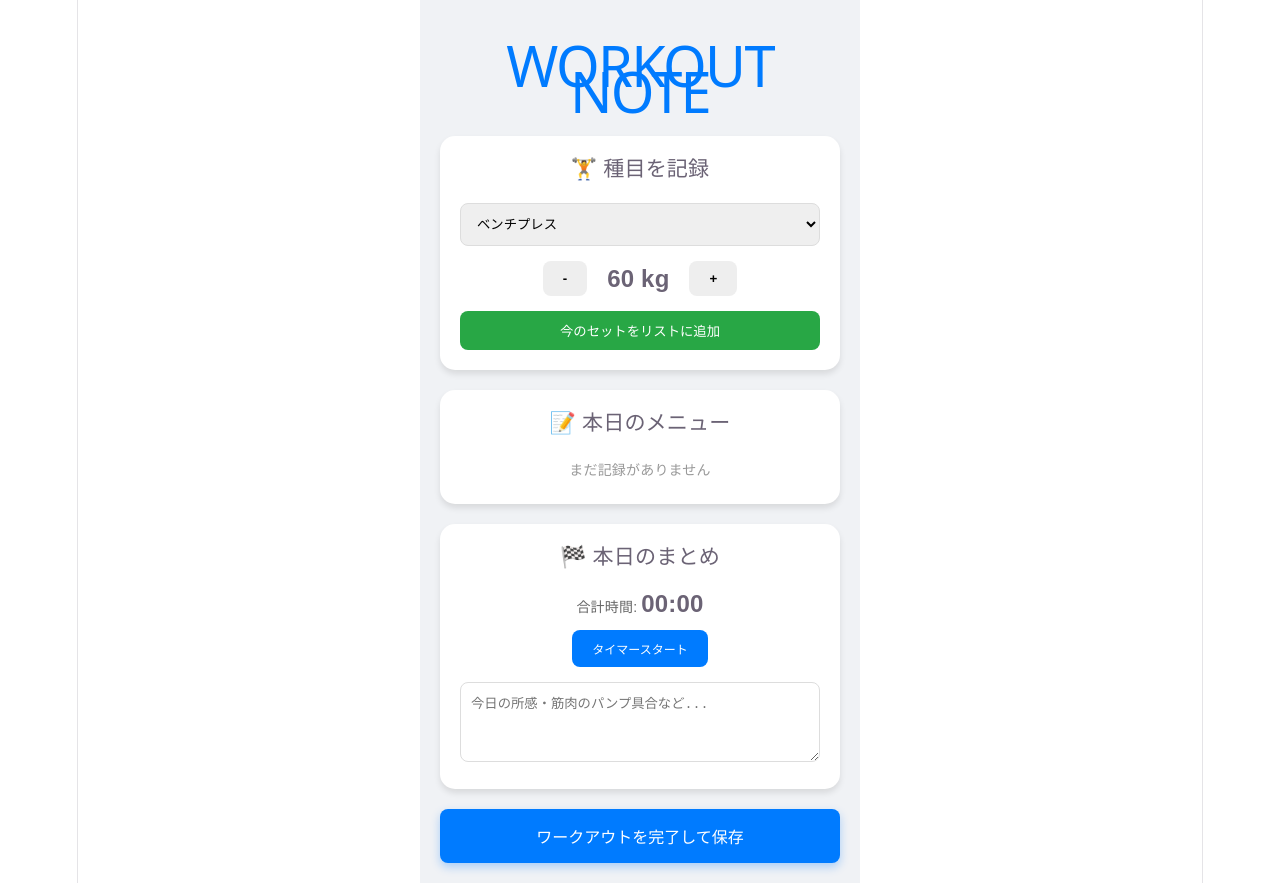
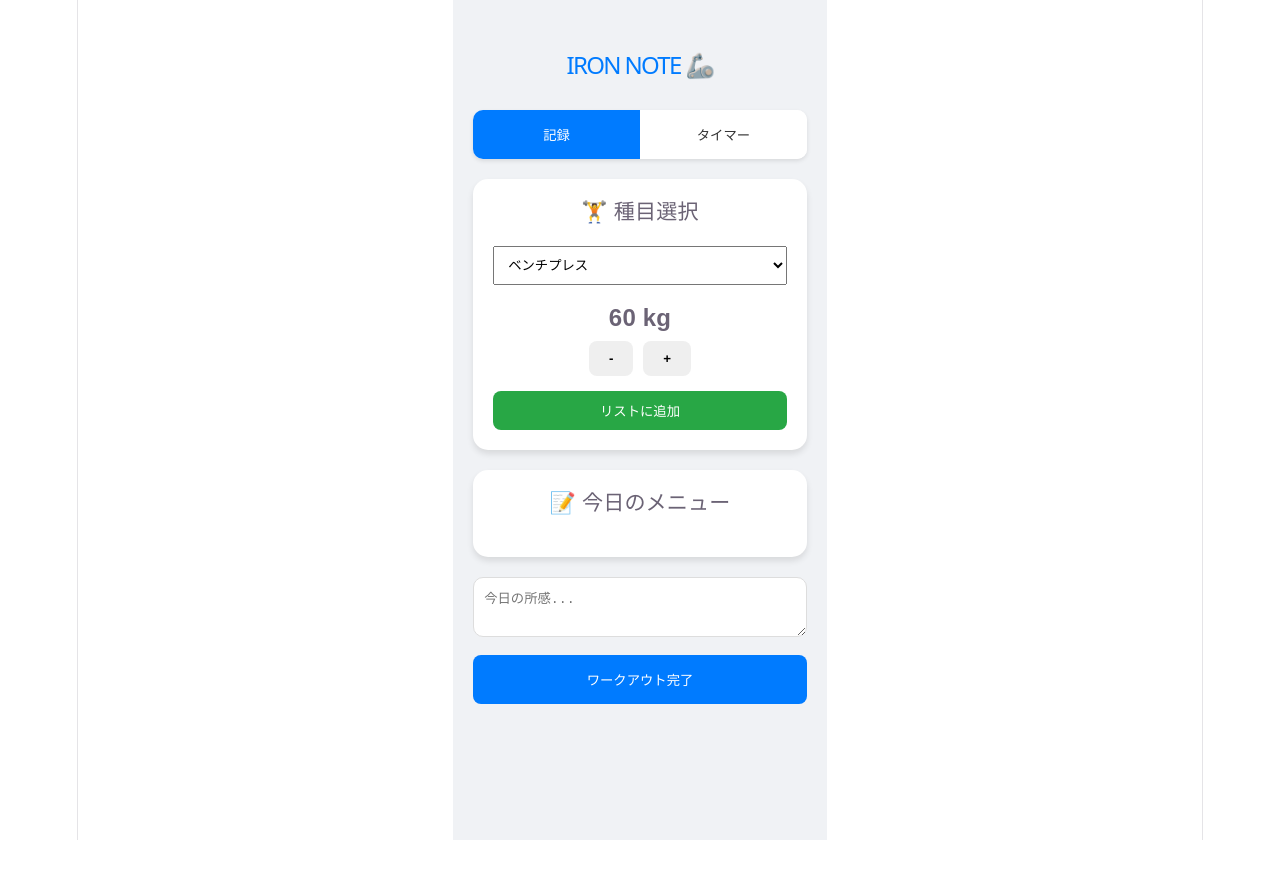
Before and after one commit to gyaruweijing-tech/muscle-health-memo, a React (Vite) app: page / in a window 1280 px wide. After the commit the page ends 840 px from the top, so only its background shows below. Built offline with nearby package versions, Linux system fonts and the light colour scheme.

Commit message:
タイマーのタブを作りましたよ

```diff
--- a/src/App.jsx
+++ b/src/App.jsx
@@ -1,152 +1,156 @@
 import { useState, useEffect } from 'react'
 
 function App() {
-  // --- 1. 基本データ管理 ---
-  const [menus, setMenus] = useState(['ベンチプレス', 'スクワット', 'デッドリフト']);
-  const [selectedMenu, setSelectedMenu] = useState('ベンチプレス');
-  const [newMenuName, setNewMenuName] = useState('');
+  // --- 🌟 ページ管理用のState ---
+  const [activeTab, setActiveTab] = useState('workout'); // 'workout' or 'timer'
 
-  // --- 2. 「今日のワークアウト」リスト ---
-  const [workoutList, setWorkoutList] = useState([]); // [{ name: 'ベンチ', weight: 60 }, ...]
+  // --- 🏋️ ワークアウト用のState（前回の内容） ---
+  const [menus, setMenus] = useState([
+    { name: 'ベンチプレス', defaultWeight: 60 },
+    { name: 'スクワット', defaultWeight: 80 },
+    { name: 'デッドリフト', defaultWeight: 100 }
+  ]);
+  const [selectedMenu, setSelectedMenu] = useState(menus[0].name);
   const [weight, setWeight] = useState(60);
+  const [workoutList, setWorkoutList] = useState([]);
   const [diary, setDiary] = useState("");
-  const [seconds, setSeconds] = useState(0);
-  const [isActive, setIsActive] = useState(false);
 
-  // タイマー処理
+  // --- ⏱ タイマー用のState ---
+  const [timerMode, setTimerMode] = useState('countup'); // 'countup' or 'countdown'
+  const [timeLeft, setTimeLeft] = useState(0); // 秒単位
+  const [isTimerRunning, setIsTimerRunning] = useState(false);
+  const [inputMinutes, setInputMinutes] = useState(3); // カウントダウン初期値（分）
+
+  // タイマーの心臓部
   useEffect(() => {
     let interval = null;
-    if (isActive) {
+    if (isTimerRunning) {
       interval = setInterval(() => {
-        setSeconds(prev => prev + 1);
+        if (timerMode === 'countup') {
+          setTimeLeft(prev => prev + 1);
+        } else {
+          setTimeLeft(prev => {
+            if (prev <= 1) {
+              setIsTimerRunning(false);
+              alert("時間です！次のセットへGO！");
+              return 0;
+            }
+            return prev - 1;
+          });
+        }
       }, 1000);
     } else {
       clearInterval(interval);
     }
     return () => clearInterval(interval);
-  }, [isActive]);
+  }, [isTimerRunning, timerMode]);
 
+  // --- 関数群 ---
   const formatTime = (totalSeconds) => {
     const mins = Math.floor(totalSeconds / 60).toString().padStart(2, '0');
     const secs = (totalSeconds % 60).toString().padStart(2, '0');
     return `${mins}:${secs}`;
   };
 
-  // 種目マスタに追加
-  const handleAddMenu = () => {
-    if (newMenuName.trim() === "") return;
-    setMenus([...menus, newMenuName]);
-    setSelectedMenu(newMenuName);
-    setNewMenuName('');
+  const handleMenuChange = (e) => {
+    const name = e.target.value;
+    setSelectedMenu(name);
+    const m = menus.find(menu => menu.name === name);
+    if (m) setWeight(m.defaultWeight);
   };
 
-  // --- 🆕 今日のリストに種目を追加する関数 ---
-  const addExerciseToList = () => {
-    const newItem = {
-      id: Date.now(), // 削除とかで使うための一意のID
-      name: selectedMenu,
-      weight: weight
-    };
-    setWorkoutList([...workoutList, newItem]); // リストにガッチャンコ
+  const addToList = () => {
+    setWorkoutList([...workoutList, { id: Date.now(), name: selectedMenu, weight }]);
   };
 
-  // --- 🆕 最後に全部まとめて保存する関数 ---
-  const saveTodayWorkout = () => {
-    if (workoutList.length === 0) {
-      alert("まだ種目が登録されていません！");
-      return;
-    }
-    const finalData = {
-      exercises: workoutList,
-      totalTime: formatTime(seconds),
-      diary: diary,
-      date: new Date().toLocaleDateString()
-    };
-    console.log("保存データ:", finalData);
-    alert(`全 ${workoutList.length} 種目を保存しました！お疲れ様でした！`);
-
-    // 保存後にリセット（必要なら）
-    setWorkoutList([]);
-    setDiary("");
-    setSeconds(0);
-    setIsActive(false);
+  const startCountdown = () => {
+    setTimeLeft(inputMinutes * 60);
+    setTimerMode('countdown');
+    setIsTimerRunning(true);
   };
 
   // スタイル設定
+  const navStyle = { display: 'flex', marginBottom: '20px', background: '#fff', borderRadius: '10px', overflow: 'hidden', boxShadow: '0 2px 4px rgba(0,0,0,0.1)' };
+  const navBtnStyle = (isActive) => ({
+    flex: 1, padding: '15px', border: 'none', background: isActive ? '#007bff' : '#fff',
+    color: isActive ? '#fff' : '#333', fontWeight: 'bold', cursor: 'pointer'
+  });
   const cardStyle = { background: 'white', padding: '20px', borderRadius: '15px', boxShadow: '0 4px 6px rgba(0,0,0,0.1)', marginBottom: '20px' };
   const btnStyle = { padding: '10px 20px', border: 'none', borderRadius: '8px', cursor: 'pointer', fontWeight: 'bold' };
 
   return (
     <div style={{ padding: '20px', fontFamily: 'sans-serif', maxWidth: '400px', margin: '0 auto', backgroundColor: '#f0f2f5', minHeight: '100vh' }}>
-      <h1 style={{ textAlign: 'center', color: '#007bff' }}>WORKOUT NOTE</h1>
+      <h1 style={{ textAlign: 'center', color: '#007bff', fontSize: '24px' }}>IRON NOTE 🦾</h1>
 
-      {/* 1. 種目選択と重量のセット */}
+      {/* 🌟 タブナビゲーション */}
+      <nav style={navStyle}>
+        <button onClick={() => setActiveTab('workout')} style={navBtnStyle(activeTab === 'workout')}>記録</button>
+        <button onClick={() => setActiveTab('timer')} style={navBtnStyle(activeTab === 'timer')}>タイマー</button>
+      </nav>
+
+      {/* 🌟 ワークアウト画面 */}
+      {activeTab === 'workout' && (
+        <div>
           <section style={cardStyle}>
-        <h3 style={{ marginTop: 0 }}>🏋️ 種目を記録</h3>
-        <select
-          value={selectedMenu}
-          onChange={(e) => setSelectedMenu(e.target.value)}
-          style={{ width: '100%', padding: '12px', borderRadius: '8px', border: '1px solid #ddd', marginBottom: '15px' }}
-        >
-          {menus.map((menu) => (
-            <option key={menu} value={menu}>{menu}</option>
-          ))}
+            <h3 style={{ marginTop: 0 }}>🏋️ 種目選択</h3>
+            <select value={selectedMenu} onChange={handleMenuChange} style={{ width: '100%', padding: '10px', marginBottom: '10px' }}>
+              {menus.map(m => <option key={m.name} value={m.name}>{m.name}</option>)}
             </select>
-
-        <div style={{ display: 'flex', alignItems: 'center', justifyContent: 'center', gap: '20px', marginBottom: '15px' }}>
-          <button onClick={() => setWeight(weight - 2.5)} style={{ ...btnStyle, background: '#eee' }}>-</button>
-          <span style={{ fontSize: '24px', fontWeight: 'bold' }}>{weight} kg</span>
-          <button onClick={() => setWeight(weight + 2.5)} style={{ ...btnStyle, background: '#eee' }}>+</button>
+            <div style={{ textAlign: 'center', fontSize: '24px', fontWeight: 'bold', margin: '10px' }}>{weight} kg</div>
+            <div style={{ display: 'flex', justifyContent: 'center', gap: '10px' }}>
+              <button onClick={() => setWeight(weight - 2.5)} style={btnStyle}>-</button>
+              <button onClick={() => setWeight(weight + 2.5)} style={btnStyle}>+</button>
             </div>
-
-        <button onClick={addExerciseToList} style={{ ...btnStyle, width: '100%', background: '#28a745', color: 'white' }}>
-          今のセットをリストに追加
-        </button>
+            <button onClick={addToList} style={{ ...btnStyle, width: '100%', background: '#28a745', color: 'white', marginTop: '15px' }}>リストに追加</button>
           </section>
 
-      {/* 2. 本日のトレーニング内容（リアルタイム表示） */}
           <section style={cardStyle}>
-        <h3 style={{ marginTop: 0 }}>📝 本日のメニュー</h3>
-        {workoutList.length === 0 ? (
-          <p style={{ color: '#999', fontSize: '14px' }}>まだ記録がありません</p>
-        ) : (
-          <ul style={{ paddingLeft: '20px', fontSize: '15px' }}>
-            {workoutList.map((item) => (
-              <li key={item.id} style={{ marginBottom: '5px' }}>
-                <strong>{item.name}</strong>: {item.weight} kg
-              </li>
-            ))}
-          </ul>
+            <h3 style={{ marginTop: 0 }}>📝 今日のメニュー</h3>
+            {workoutList.map(item => <div key={item.id}>✅ {item.name} : {item.weight}kg</div>)}
+          </section>
+        </div>
       )}
+
+      {/* 🌟 タイマー画面 */}
+      {activeTab === 'timer' && (
+        <div style={{ textAlign: 'center' }}>
+          <section style={cardStyle}>
+            <h2 style={{ fontSize: '48px', margin: '20px 0' }}>{formatTime(timeLeft)}</h2>
+            <div style={{ display: 'flex', justifyContent: 'center', gap: '10px', marginBottom: '20px' }}>
+              <button onClick={() => setIsTimerRunning(!isTimerRunning)} style={{ ...btnStyle, background: isTimerRunning ? '#ffc107' : '#28a745', color: 'white' }}>
+                {isTimerRunning ? 'PAUSE' : 'START'}
+              </button>
+              <button onClick={() => { setIsTimerRunning(false); setTimeLeft(0); }} style={{ ...btnStyle, background: '#6c757d', color: 'white' }}>RESET</button>
+            </div>
           </section>
 
-      {/* 3. 総時間と日記（まとめ） */}
           <section style={cardStyle}>
-        <h3 style={{ marginTop: 0 }}>🏁 本日のまとめ</h3>
-        <div style={{ textAlign: 'center', marginBottom: '15px' }}>
-          <span style={{ fontSize: '14px', color: '#666' }}>合計時間: </span>
-          <span style={{ fontSize: '24px', fontWeight: 'bold' }}>{formatTime(seconds)}</span>
-          <div style={{ marginTop: '10px' }}>
-            <button onClick={() => setIsActive(!isActive)} style={{ ...btnStyle, background: '#007bff', color: 'white', fontSize: '12px' }}>
-              {isActive ? 'タイマー停止' : 'タイマースタート'}
-            </button>
+            <h3 style={{ marginTop: 0 }}>⏲ カウントダウン設定</h3>
+            <div style={{ display: 'flex', alignItems: 'center', justifyContent: 'center', gap: '10px' }}>
+              <input
+                type="number"
+                value={inputMinutes}
+                onChange={(e) => setInputMinutes(e.target.value)}
+                style={{ width: '60px', padding: '10px', borderRadius: '8px', border: '1px solid #ddd' }}
+              />
+              <span>分測る</span>
+              <button onClick={startCountdown} style={{ ...btnStyle, background: '#007bff', color: 'white' }}>セット</button>
             </div>
+            <p style={{ fontSize: '12px', color: '#666', marginTop: '10px' }}>※セットすると自動で開始します</p>
+          </section>
         </div>
+      )}
 
+      {/* 完了ボタンはどのタブでも見えるように下に配置 */}
+      <div style={{ marginTop: '20px' }}>
         <textarea
+          placeholder="今日の所感..."
           value={diary}
           onChange={(e) => setDiary(e.target.value)}
-          placeholder="今日の所感・筋肉のパンプ具合など..."
-          style={{ width: '100%', height: '80px', padding: '10px', borderRadius: '8px', border: '1px solid #ddd', boxSizing: 'border-box' }}
+          style={{ width: '100%', height: '60px', borderRadius: '10px', padding: '10px', border: '1px solid #ddd', boxSizing: 'border-box' }}
         />
-      </section>
-
-      <button
-        onClick={saveTodayWorkout}
-        style={{ ...btnStyle, width: '100%', background: '#007bff', color: 'white', fontSize: '16px', padding: '15px', boxShadow: '0 4px 10px rgba(0,123,255,0.3)' }}
-      >
-        ワークアウトを完了して保存
-      </button>
+        <button style={{ ...btnStyle, width: '100%', background: '#007bff', color: 'white', marginTop: '10px', padding: '15px' }}>ワークアウト完了</button>
+      </div>
     </div>
   )
 }
```
Lines whose indentation alone changed are shown as unchanged.
